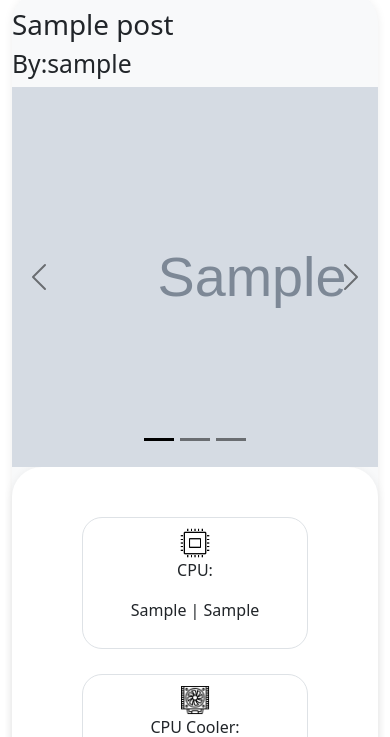
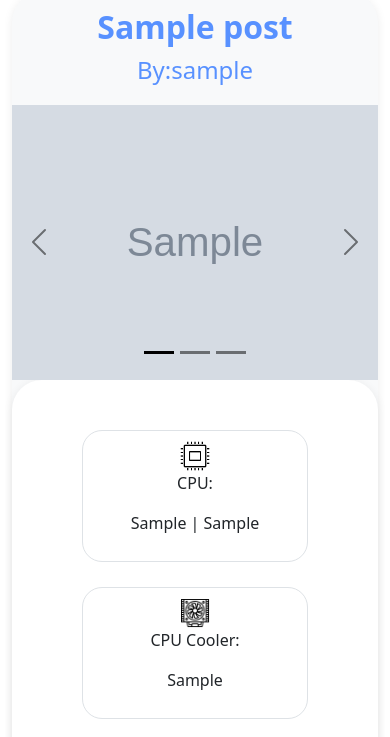
Before and after one commit to camerong-dev/inspire-pc, a Django app: page /pc-build/1 in a window 390 px wide. Shown: the part 56-793 px from the top of the page. Run offline with Django 3.2, Linux system fonts and the light colour scheme; tables that the repository leaves empty hold one stand-in row (values such as "Sample post"); grey boxes marked "Sample" are stand-in pictures; parts of the project's set-up code (start-up, migrations or seed data) failed here and were passed over; some libraries are stand-ins or nearby versions.

Commit message:
PC detail images scale correctly with screen size

```diff
--- a/static/css/style.css
+++ b/static/css/style.css
@@ -83,6 +83,21 @@ a:link {
 
 .pagination_rounded .prev i {
     margin-right: 10px;
+}
+
+.album h1 {
+    font-size: 32px;
+    font-weight: bold;
+    margin-bottom: 10px;
+    color: #5891ff;
+    text-align: center;
+}
+
+.album h4 {
+    font-size: 24px;
+    margin-bottom: 20px;
+    color: #5891ff;
+    text-align: center;
 }
 
 .part-group {
@@ -247,23 +262,38 @@ a:link {
     width: 900px;
 }
 
-@media (max-width: 1199px){
+@media (max-width: 1199px) {
     .detail-image {
-        width: 720px;
+        max-width: 720px;
+        height: auto;
     }
 }
 
-@media (max-width: 991px){
+@media (max-width: 991px) {
     .detail-image {
+        max-width: 540px;
         height: 380px;
-        width: 540px;
     }
 }
 
-@media (max-width: 360px) {
+@media (max-width: 576px) {
     .detail-image {
+        max-width: 280px;
         height: 280px;
-        width: 280px;
+    }
+}
+
+@media (max-width: 768px) {
+    .detail-image {
+        max-width: 480px;
+        height: 380px;
+    }
+}
+
+@media (max-width: 536px) {
+    .detail-image {
+        max-width: 100%;
+        height: auto;
     }
 }
 
@@ -310,11 +340,6 @@ a:link {
       line-height: 30px;
       font-size: 16px;
     }
-
-    .detail-image {
-        width: 480px;
-        height: 380px;
-    }
   }
 
 @media (max-width: 536px) {
--- a/templates/pc_detail.html
+++ b/templates/pc_detail.html
@@ -7,7 +7,7 @@
 <br/>
 <div class="album py-3 bg-body-tertiary home-background">
     <h1>{{ post.title }}</h1>
-    <h2>By:{{ post.author }}</h2>
+    <h4>By:{{ post.author }}</h4>
     <div id="indicators" class="carousel carousel-dark slide" data-bs-ride="carousel">
         <ul class="carousel-indicators">
           <li data-bs-target="#indicators" data-bs-slide-to="0" class="active"></li>
```
Lines whose indentation alone changed are shown as unchanged.
